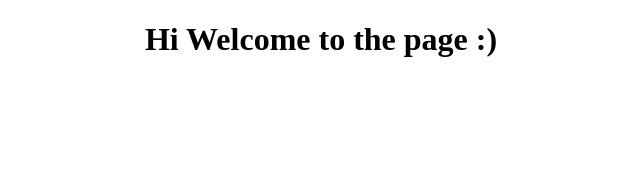
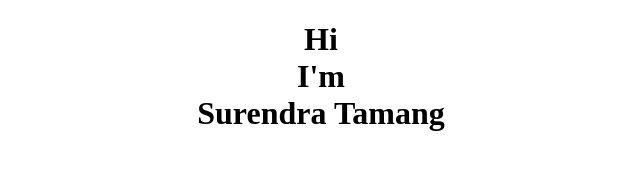
Before and after one commit to SurendraTamang/surendratamang.github.io, a plain HTML site: page index.html in a window 1280 px wide. Shown: the whole page, without its empty margins (319-959 px from the left). Drawn offline with Linux system fonts and the light colour scheme.

Commit message:
updated.

```diff
--- a/index.html
+++ b/index.html
@@ -10,7 +10,10 @@
 <body>
 <center>
 <h1>
-Hi Welcome to the page :)
+Hi <br>
+ I'm
+ <br>
+ Surendra Tamang
 </h1>
 </center>
 </body>
```
